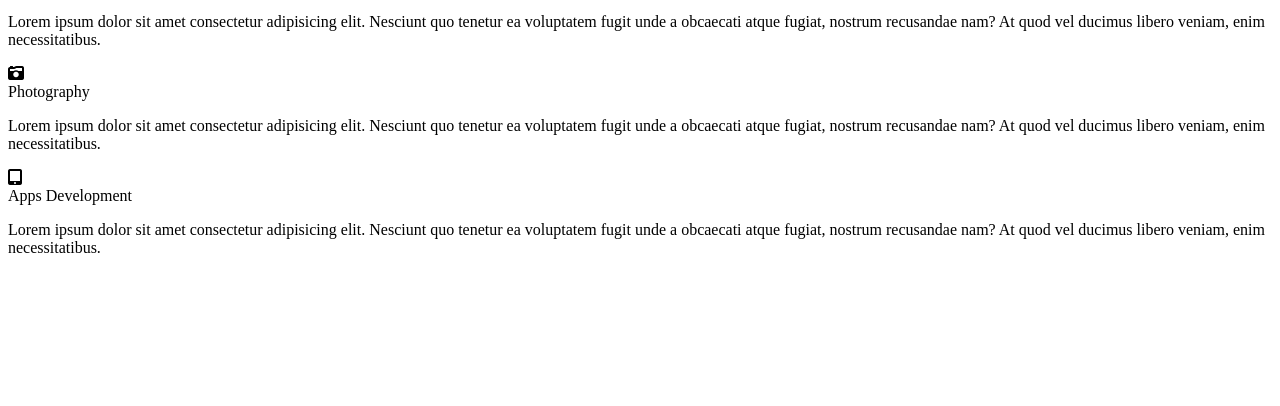
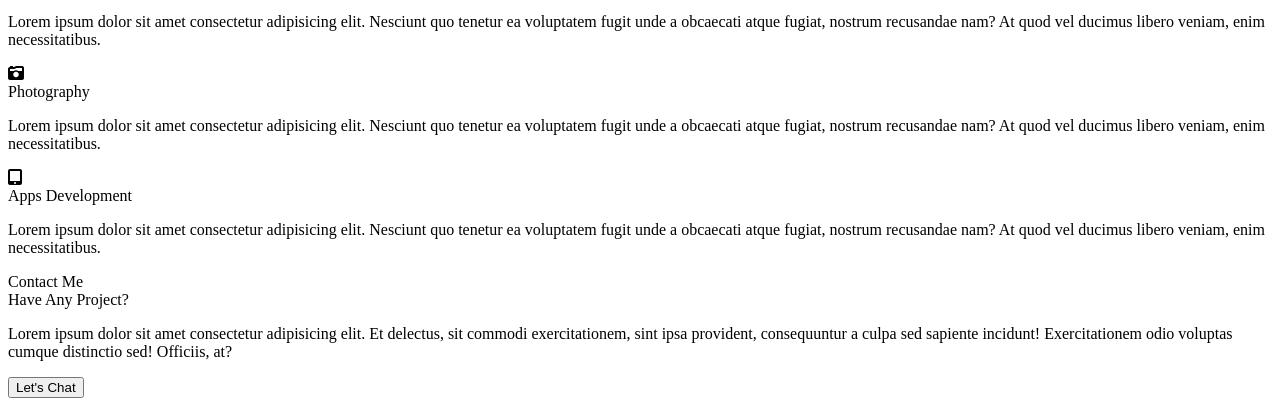
Before and after one commit to K3iiX/portfolio-vanilla, a plain HTML site: page index.html in a window 1280 px wide. Shown: the part 2168-2574 px from the top of the page. Before the commit the page ends 2441 px from the top, so only its background shows below. Drawn offline with Linux system fonts and the light colour scheme.

Commit message:
adds: contact me section

```diff
--- a/index.html
+++ b/index.html
@@ -233,5 +233,26 @@
             </div>
         </div>
       </section>
+
+      <!-- CONTACT ME -->
+       <section class="contact" id="contact">
+        <div class="content">
+            <div class="title">
+                <span> Contact Me </span>
+            </div>
+            <div class="text">
+                <div class="topic"> Have Any Project? </div>
+                <p>
+                    Lorem ipsum dolor sit amet consectetur adipisicing elit.
+                    Et delectus, sit commodi exercitationem, sint ipsa provident,
+                    consequuntur a culpa sed sapiente incidunt!
+                    Exercitationem odio voluptas cumque distinctio sed! Officiis, at?
+                </p>
+                <div class="button">
+                    <button> Let's Chat </button>
+                </div>
+            </div>
+        </div>
+       </section>
 </body>
 </html>
```
